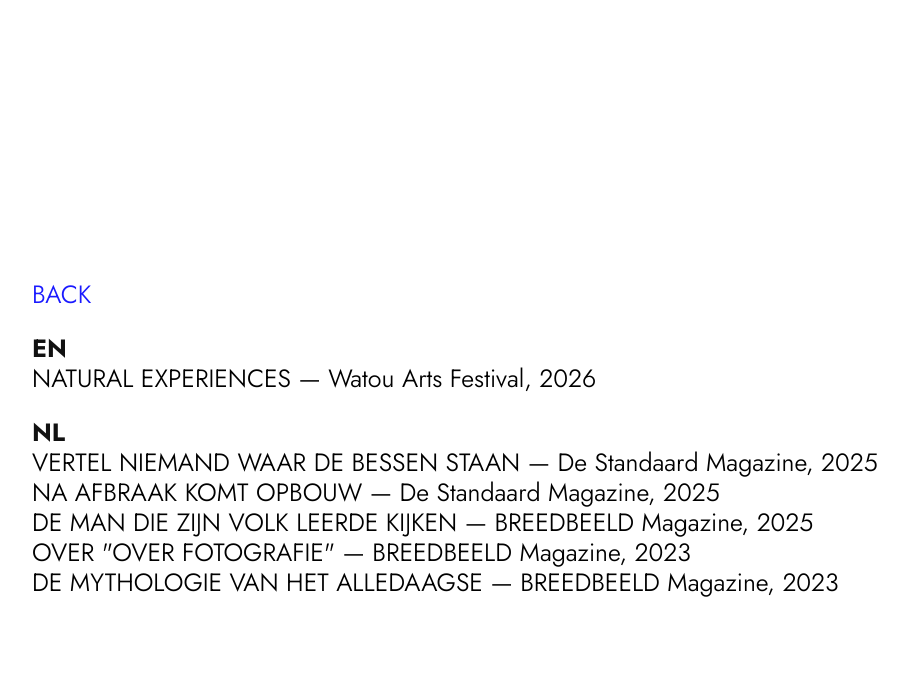
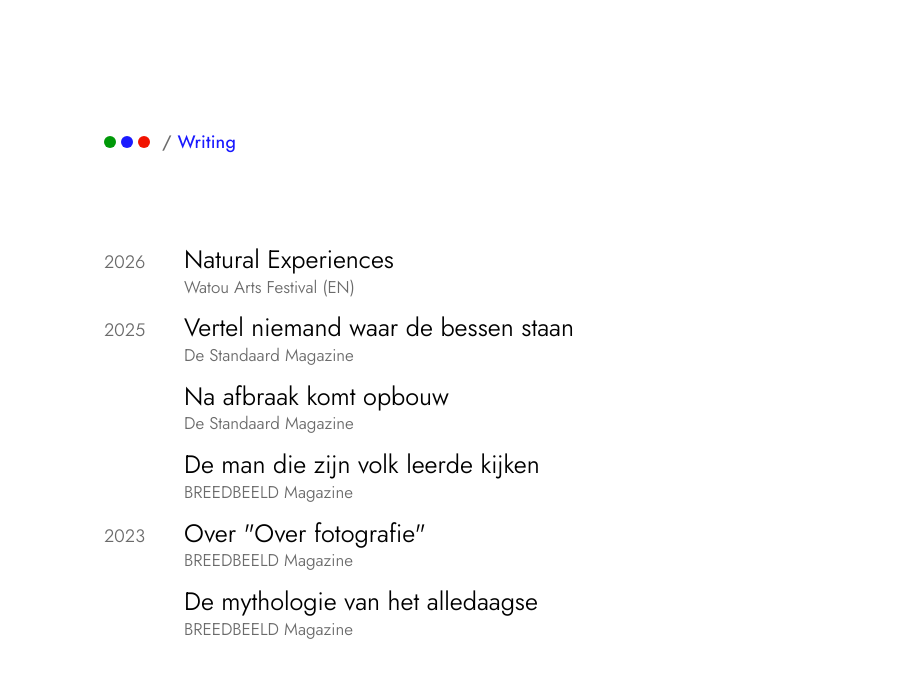
Before and after one commit to BramVerbeek/bramverbeek.github.io, a Jekyll site: the page built from writing.html, in a window 1280 px wide. Shown: the top 678 px of the page, without its empty margins (176-1084 px from the left). Built offline with Jekyll 4.4.1, drawn with Linux system fonts in a browser that asks for light colours.

Commit message:
new version

```diff
--- a/404.html
+++ b/404.html
@@ -4,7 +4,4 @@ title: Not found
 description: Bram Verbeek
 permalink: /404.html
 ---
-        <p>
-        This page doesn't exist.<br>
-        <a href="/" class="link-black">BACK</a> to home.
-        </p>
+        <p>This page doesn't exist. Go back <a href="/" class="link-black">home</a>.</p>
--- a/_layouts/default.html
+++ b/_layouts/default.html
@@ -21,10 +21,16 @@
     <link rel="stylesheet" href="/files/styles.css">
 </head>
 <body>
-    <div class="container{% if page.wide %} container-wide{% endif %}">
-        <div class="content">
+    <div class="container">
+        <header class="site-header">
+            <a href="/" class="home" aria-label="Home"><span class="dot dot-green"></span><span class="dot dot-blue"></span><span class="dot dot-red"></span></a>
+            {%- if page.section %}
+            <span class="crumb"><span class="crumb-sep">/</span> <span class="c-{{ page.section }}">{{ page.title }}</span></span>
+            {%- endif %}
+        </header>
+        <main class="content{% if page.section %} content-inner{% endif %}">
 {{ content }}
-        </div>
+        </main>
     </div>
     <script data-goatcounter="https://bramverbeek.goatcounter.com/count" async src="//gc.zgo.at/count.js"></script>
 </body>
--- a/files/styles.css
+++ b/files/styles.css
@@ -24,104 +24,204 @@
     box-sizing: border-box;
 }
 
+/* Stop mobile browsers (Safari on iPhone in particular) from enlarging
+   text on their own, which they do by different amounts per page */
+html {
+    -webkit-text-size-adjust: 100%;
+    text-size-adjust: 100%;
+}
+
+:root {
+    --blue: #1a1aff;
+    --green: #009908;
+    --red: #f11300;
+    --purple: #8c00ff;   /* spare, for a future section */
+    --yellow: #a87d00;   /* spare, for a future section */
+    --ink: #111111;
+    --muted: #6b6b6b;
+    --faded: #c4c4c4;
+    --ease: 0.2s ease;
+}
+
 body {
     font-family: "Jost", sans-serif;
     font-weight: 350;
-    /* 25px on wider screens; on phones, scales down just enough that the
-       longest title on the writing page fits on one line */
-    font-size: min(25px, calc((100vw - 26px) * 0.0495));
-    line-height: 1.2;
+    font-size: clamp(20px, 5.2vw, 28px);
+    line-height: 1.35;
     background-color: #fff;
-    color: #111111;
-    display: flex;
-    justify-content: center;
-    align-items: center;
-    min-height: 100vh;
-    padding: 48px 0;
-    margin: 0;
+    color: var(--ink);
 }
 
+/* One fixed column, anchored to the top, so nothing shifts between pages */
 .container {
-    margin: 0;
-    padding: 18px;
-    box-sizing: border-box;
-    position: relative;
     width: 100%;
-    max-width: 600px;
+    max-width: 756px;
+    margin: 0 auto;
+    padding: min(15vh, 120px) 18px 96px;
 }
 
 @media (max-width: 480px) {
     .container {
-        padding: 13px;
+        padding-left: 13px;
+        padding-right: 13px;
     }
 }
 
-.content p {
-    margin-bottom: 24px;
+/* Header: the three dots are the home link */
+.site-header {
+    display: flex;
+    align-items: center;
+    gap: 12px;
+    font-size: 18px;
+    font-weight: 450;
+    letter-spacing: 0.01em;
+    margin-bottom: min(10vh, 80px);
 }
 
-.link-blue {
-    text-decoration: none;
-    color: #1a1aff;
+.home {
+    display: flex;
+    align-items: center;
+    gap: 5px;
+    height: 44px;
 }
 
-.link-blue:hover {
-    background-color: #1a1aff20;
+.dot {
+    display: inline-block;
+    width: 12px;
+    height: 12px;
+    border-radius: 50%;
 }
 
-.link-green {
-    text-decoration: none;
-    color: #009908;
+.dot-blue  { background: var(--blue); }
+.dot-green { background: var(--green); }
+.dot-red   { background: var(--red); }
+
+.crumb-sep { color: var(--muted); }
+
+.c-blue   { color: var(--blue); }
+.c-green  { color: var(--green); }
+.c-red    { color: var(--red); }
+.c-purple { color: var(--purple); }
+.c-yellow { color: var(--yellow); }
+
+.content p {
+    margin-bottom: 28px;
 }
 
-.link-green:hover {
-    background-color: #00990820;
+/* Inner pages carry running prose: smaller than the homepage greeting,
+   for a comfortable ~65 characters per line */
+.content-inner p {
+    font-size: clamp(18px, 4.4vw, 23px);
+    line-height: 1.45;
+    margin-bottom: 22px;
 }
 
-.link-purple {
+/* Links */
+a {
     text-decoration: none;
-    color: #8c00ff;
+    outline: none;
 }
 
-.link-purple:hover {
-    background-color: #8c00ff20;
+.link-blue   { color: var(--blue); }
+.link-green  { color: var(--green); }
+.link-red    { color: var(--red); }
+.link-purple { color: var(--purple); }
+.link-yellow { color: var(--yellow); }
+.link-black  { color: #000000; }
+
+/* Writing list */
+.works {
+    display: flex;
+    flex-direction: column;
+    gap: 40px;
 }
 
-.link-red {
-    text-decoration: none;
-    color: #f11300;
+.works-group {
+    display: flex;
+    flex-direction: column;
+    gap: 14px;
 }
 
-.link-red:hover {
-    background-color: #f1130020;
+.works-lang {
+    font-size: 14px;
+    font-weight: 350;
+    letter-spacing: 0.12em;
+    text-transform: uppercase;
+    color: var(--muted);
+    padding-left: 80px;
 }
 
-.link-yellow {
-    text-decoration: none;
-    color: #a87d00;
+.work {
+    display: grid;
+    grid-template-columns: 80px minmax(0, 1fr);
+    align-items: baseline;
 }
 
-.link-yellow:hover {
-    background-color: #a87d0020;
+.work-year {
+    font-size: 18px;
+    color: var(--muted);
+    font-variant-numeric: tabular-nums;
 }
 
-.link-black {
-    text-decoration: none;
-    color: #000000;
+.work-title {
+    display: block;
+    font-size: 0.9em;
+    line-height: 1.25;
 }
 
-.link-black:hover {
-    background-color: #00000020;
+.work-venue {
+    display: block;
+    font-size: 17px;
+    color: var(--muted);
 }
 
-/* Writing page: wider column so each title and venue fit on one line
-   on desktop; below 900px the venue moves to its own line */
-.container-wide {
-    max-width: 900px;
+@media (max-width: 480px) {
+    .works-lang { padding-left: 52px; }
+    .work { grid-template-columns: 52px minmax(0, 1fr); }
+    .work-year { font-size: 15px; }
+    .work-venue { font-size: 15px; }
 }
 
-@media (min-width: 900px) {
-    .mobile-break {
-        display: none;
-    }
+/* Hover: spotlight + dot echo.
+   Whatever you point at stays; everything else fades back.
+   Coloured links also make their matching dot swell; black links don't. */
+.content,
+.content a,
+.crumb,
+.works-lang,
+.dot {
+    transition: color var(--ease), opacity var(--ease), transform var(--ease);
 }
+
+@media (hover: hover) {
+    body:has(.content a:hover) .content { color: var(--faded); }
+    body:has(.content a:hover) .content a:not(:hover),
+    body:has(.content a:hover) .crumb,
+    body:has(.content a:hover) .works-lang,
+    body:has(.content a:hover) .dot { opacity: 0.3; }
+
+    body:has(.content .link-blue:hover) .dot-blue,
+    body:has(.content .link-green:hover) .dot-green,
+    body:has(.content .link-red:hover) .dot-red { opacity: 1; transform: scale(1.6); }
+
+    body:has(.home:hover) .content,
+    body:has(.home:hover) .crumb { opacity: 0.3; }
+}
+
+/* Same behaviour when tabbing through links with the keyboard */
+body:has(.content a:focus-visible) .content { color: var(--faded); }
+body:has(.content a:focus-visible) .content a:not(:focus-visible),
+body:has(.content a:focus-visible) .crumb,
+body:has(.content a:focus-visible) .works-lang,
+body:has(.content a:focus-visible) .dot { opacity: 0.3; }
+
+body:has(.content .link-blue:focus-visible) .dot-blue,
+body:has(.content .link-green:focus-visible) .dot-green,
+body:has(.content .link-red:focus-visible) .dot-red { opacity: 1; transform: scale(1.6); }
+
+body:has(.home:focus-visible) .content,
+body:has(.home:focus-visible) .crumb { opacity: 0.3; }
+
+@media (prefers-reduced-motion: reduce) {
+    * { transition: none !important; }
+}
--- a/writing.html
+++ b/writing.html
@@ -2,18 +2,43 @@
 layout: default
 description: Bram Verbeek - Writing
 title: Writing
-wide: true
+section: blue
+# true  = separate English / Nederlands lists
+# false = one list, newest first; pieces not in Dutch get (EN), (FR), ...
+group_by_language: false
 ---
-        <p><a href="index.html" class="link-blue">BACK</a></p>
-{% assign languages = "EN,NL" | split: "," %}
-{% for lang in languages %}
-  {% assign items = site.data.works | where: "lang", lang %}
-  {% if items.size > 0 %}
-        <p>
-        <b>{{ lang }}</b><br>
-    {% for work in items %}
-        <a href="{{ work.url }}" class="link-black">{{ work.title | upcase | escape }} <br class="mobile-break">&mdash; <span style="font-weight:350">{{ work.venue | escape }}, {{ work.year }}</span></a>{% unless forloop.last %}<br>{% endunless %}
-    {% endfor %}
-        </p>
-  {% endif %}
-{% endfor %}
+{%- assign lang_names = "EN:English,NL:Nederlands,FR:Français,DE:Deutsch" | split: "," %}
+        <div class="works">
+{%- if page.group_by_language %}
+  {%- for pair in lang_names %}
+    {%- assign code = pair | split: ":" | first %}
+    {%- assign label = pair | split: ":" | last %}
+    {%- assign items = site.data.works | where: "lang", code %}
+    {%- if items.size > 0 %}
+            <section class="works-group">
+                <h2 class="works-lang">{{ label }}</h2>
+      {%- assign prev_year = "" %}
+      {%- for work in items %}
+                <a href="{{ work.url }}" class="work link-black">
+                    <span class="work-year">{% if work.year != prev_year %}{{ work.year }}{% endif %}</span>
+                    <span><span class="work-title">{{ work.title | escape }}</span><span class="work-venue">{{ work.venue | escape }}</span></span>
+                </a>
+        {%- assign prev_year = work.year %}
+      {%- endfor %}
+            </section>
+    {%- endif %}
+  {%- endfor %}
+{%- else %}
+            <section class="works-group">
+  {%- assign years = site.data.works | group_by: "year" | sort: "name" | reverse %}
+  {%- for year in years %}
+    {%- for work in year.items %}
+                <a href="{{ work.url }}" class="work link-black">
+                    <span class="work-year">{% if forloop.first %}{{ year.name }}{% endif %}</span>
+                    <span><span class="work-title">{{ work.title | escape }}</span><span class="work-venue">{{ work.venue | escape }}{% if work.lang != "NL" %} <span class="work-lang">({{ work.lang }})</span>{% endif %}</span></span>
+                </a>
+    {%- endfor %}
+  {%- endfor %}
+            </section>
+{%- endif %}
+        </div>
```
Also changed, not shown: index.html (+6 -10 lines), research.html (+9 -9 lines), apple-touch-icon.png, favicon-32.png, favicon.svg.
